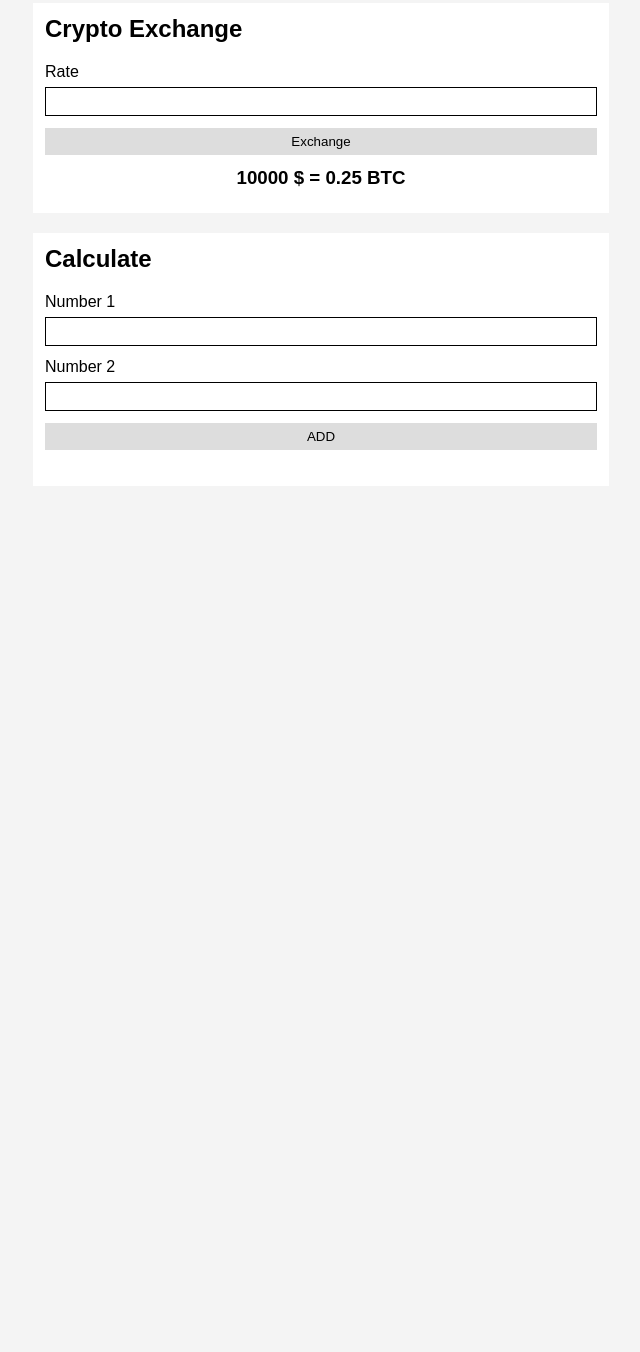
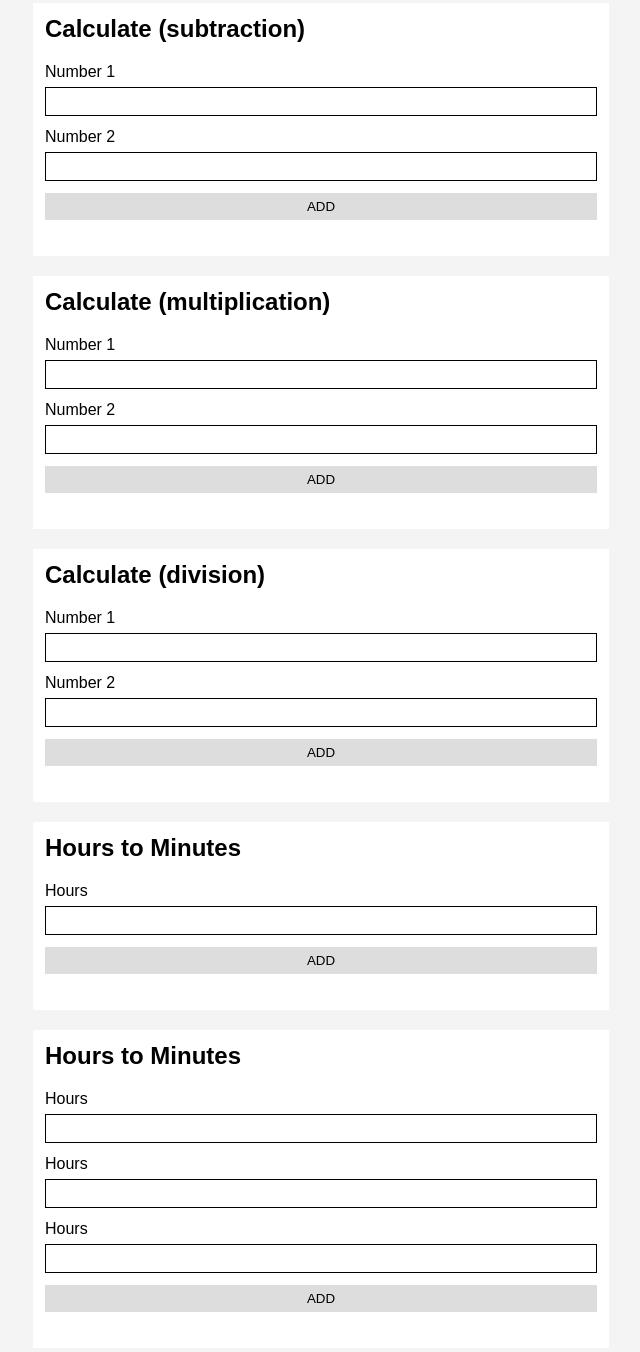
Before and after one commit to LitvinovaOlha1905/telran-fe-hw, a plain HTML site: page task-js-1/index.html in a window 1280 px wide. Shown: the part 17-1369 px from the top of the page, without its empty margins (319-959 px from the left). Before the commit the page ends 800 px from the top, so only its background shows below. Drawn offline with Linux system fonts and the light colour scheme.

Commit message:
new task-js-1

```diff
--- a/task-js-1/css/style.css
+++ b/task-js-1/css/style.css
@@ -51,4 +51,6 @@ body {
 .result {
   padding: 12px 0;
   text-align: center;
+
+  color: #d1e083;
 }
--- a/task-js-1/index.html
+++ b/task-js-1/index.html
@@ -1,5 +1,6 @@
 <!DOCTYPE html>
 <html lang="en">
+
 <head>
   <meta charset="UTF-8" />
   <meta name="viewport" content="width=device-width, initial-scale=1.0" />
@@ -8,22 +9,31 @@
 </head>
 
 <body>
+
+  <!-- ========================= Задача 1 ========================= -->
+
   <section class="container">
-      <h2 class="title">Crypto Exchange</h2>
+    <h2 class="title">Calculate (subtraction)</h2>
 
     <div class="form">
       <div class="form__item">
-          <label>Rate</label>
-          <input type="text" class="form__input-1 input-1" />
+        <label for="">Number 1</label>
+        <input type="text" class="form__input input-1" />
       </div>
-        <button class="btn" onclick="exchange()">Exchange</button>
+      <div class="form__item">
+        <label for="">Number 2</label>
+        <input type="text" class="form__input input-2" />
+      </div>
+      <button class="btn" onclick="subtract()">ADD</button>
     </div>
 
-      <h3 class="result result-1">10000 $ = 0.25 BTC</h3>
+    <h3 class="result result-3"></h3>
   </section>
 
+  <!-- ========================= Задача 2 ========================= -->
+
   <section class="container">
-      <h2 class="title">Calculate</h2>
+    <h2 class="title">Calculate (multiplication)</h2>
 
     <div class="form">
       <div class="form__item">
@@ -34,12 +44,74 @@
         <label for="">Number 2</label>
         <input type="text" class="form__input input-4" />
       </div>
-        <button class="btn" onclick="add()">ADD</button>
+      <button class="btn" onclick="multiply()">ADD</button>
     </div>
 
     <h3 class="result result-3"></h3>
   </section>
 
-    <script src="./js/script.js"></script>
+  <!-- ========================= Задача 3 ========================= -->
+
+  <section class="container">
+    <h2 class="title">Calculate (division)</h2>
+
+    <div class="form">
+      <div class="form__item">
+        <label for="">Number 1</label>
+        <input type="text" class="form__input input-5" />
+      </div>
+      <div class="form__item">
+        <label for="">Number 2</label>
+        <input type="text" class="form__input input-6" />
+      </div>
+      <button class="btn" onclick="divide()">ADD</button>
+    </div>
+
+    <h3 class="result result-3"></h3>
+  </section>
+
+  <!-- ========================= Задача 4 ========================= -->
+
+  <section class="container">
+    <h2 class="title">Hours to Minutes</h2>
+
+    <div class="form">
+      <div class="form__item">
+        <label for="">Hours</label>
+        <input type="text" class="form__input input" />
+      </div>
+      <button class="btn" onclick="getMinutes()">ADD</button>
+    </div>
+
+    <h3 class="result result-3"></h3>
+  </section>
+
+  <!-- ========================= Задача 5 ========================= -->
+
+  <section class="container">
+    <h2 class="title">Hours to Minutes</h2>
+
+    <div class="form">
+      <div class="form__item">
+        <label for="">Hours</label>
+        <input type="text" class="form__input input-7" />
+      </div>
+      <div class="form__item">
+        <label for="">Hours</label>
+        <input type="text" class="form__input input-8" />
+      </div>
+      <div class="form__item">
+        <label for="">Hours</label>
+        <input type="text" class="form__input input-9" />
+      </div>
+      <button class="btn" onclick="calculateAverage()">ADD</button>
+    </div>
+
+    <h3 class="result result-3"></h3>
+  </section>
+
+
+  <script src="./js/hw-script.js"></script>
 </body>
+
 </html>
--- /dev/null
+++ b/task-js-1/js/hw-script.js
@@ -0,0 +1,97 @@
+// ========================= Задача 1 =========================
+
+// Функция subtract() будет выполнять вычитание двух чисел и возвращать результат.
+// Получает значения из двух input-полей
+// Преобразует полученные значения в числа с помощью Number() или +.
+// Выполняет вычитание (-) второго числа из первого и сохраняет результат в переменную result.
+// Обновляет содержимое элемента с классом result, выводя в нем выражение и результат вычитания.
+// Пример если input1 = 8, input2 = 4 то результат будет: Результат: 8 - 4 = 4
+
+function subtract() {
+	let currentValue1 = +document.querySelector(".input-1").value
+	let currentValue2 = +document.querySelector(".input-2").value
+	let result = currentValue1 - currentValue2
+
+	console.log(
+		`input1 = ${currentValue1}, input2 = ${currentValue2};
+      result: ${currentValue1} - ${currentValue2} = ${result}`
+	)
+}
+
+// ========================= Задача 2 =========================
+
+// Функция multiply() будет выполнять умножение двух чисел и возвращать результат.
+// Получает значения из двух input-полей
+// Преобразует полученные значения в числа с помощью Number() или +.
+// Выполняет умножение (*) первого числа на второе и сохраняет результат в переменную result.
+// Обновляет содержимое элемента с классом result, выводя в нем выражение и результат умножения.
+// Пример если input1 = 3, input2 = 4 то результат будет: Результат: 3 * 4 = 12
+
+function multiply() {
+	let currentValue3 = +document.querySelector(".input-3").value
+	let currentValue4 = +document.querySelector(".input-4").value
+	let result = currentValue3 * currentValue4
+
+	console.log(`input-3 = ${currentValue3}, input-4 = ${currentValue4};
+result: ${currentValue3} * ${currentValue4} = ${result}`)
+}
+
+// ========================= Задача 3 =========================
+
+// Функция divide() будет выполнять деление двух чисел и возвращать результат.
+// Получает значения из двух input-полей
+// Преобразует полученные значения в числа с помощью Number() или +.
+// Выполняет деление (/) первого числа на второе и сохраняет результат в переменную result.
+// Обновляет содержимое элемента с классом result, выводя в нем выражение и результат деления.
+// Пример если input1 = 8, input2 = 4 то результат будет: Результат: 8 / 4 = 2
+
+function divide() {
+	let currentValue5 = +document.querySelector(".input-5").value
+	let currentValue6 = +document.querySelector(".input-6").value
+	let result = (currentValue5 / currentValue6).toFixed(2)
+
+	console.log(`input-5 = ${currentValue5}, input-6 = ${currentValue6};
+result: ${currentValue5} * ${currentValue6} = ${result}`)
+}
+
+// ========================= Задача 4 =========================
+
+// Функция getMinutes() будет получать количество часов и возвращать количество минут
+// Получает значения из одного input-поле
+// Преобразует полученные значение в число с помощью Number() или +.
+// Преобразует введенное число в минуты
+// Обновляет содержимое элемента с классом result, выводя в нем выражение и результат.
+// Пример если input = 2 то результат будет: Результат: 2 часа = 120 минут
+
+function getMinutes() {
+	let currentValueHours = +document.querySelector(".input").value
+	let minutes = 60
+	let valueMinutes = currentValueHours * minutes
+
+	console.log(
+		`input = ${currentValueHours}, result: ${currentValueHours} hours = ${valueMinutes} minutes`
+	)
+}
+
+// ========================= Задача 5 =========================
+
+// Функция calculateAverage() будет показывать среднее значение из трех чисел
+// Эта функция получает значения из трех input-полей
+// Преобразует полученные значение в число с помощью Number() или +.
+// Вычисляет среднее значение, разделив сумму чисел на их количество
+// Обновляет содержимое элемента с классом result, выводя в нем выражение и результат.
+// Пример если input1 = 5, input2 = 2, input3 = 8 то результат будет: Среднее значение от: 5 + 2 + 8 = 15 / 3 = 5
+
+function calculateAverage() {
+	let currentValue7 = +document.querySelector(".input-7").value
+	let currentValue8 = +document.querySelector(".input-8").value
+	let currentValue9 = +document.querySelector(".input-9").value
+
+	let overallResult = currentValue7 + currentValue8 + currentValue9
+	let result = (overallResult / 3).toFixed(2)
+
+	console.log(
+		`input-7 = ${currentValue7}, input-8 = ${currentValue8}, input-9 = ${currentValue9};
+      The average value of: ${currentValue7} + ${currentValue8} + ${currentValue9} = ${overallResult} / 3 = ${result}`
+	)
+}
--- a/task-js-1/js/script.js
+++ /dev/null
@@ -1,25 +0,0 @@
-let rate = 42000
-
-function exchange() {
-    //console.log("Hello World!!!")
-    //alert("Ok")
-    let currentValue = document.querySelector(".input-1").value;
-    let result = (currentValue / rate).toFixed(2)
-
-    document.querySelector(".result-1").innerHTML = currentValue + " $ = " + result + " BTC"; // 10000 $ = 0.25 BTC
-
-    console.log(result)
-}
-
-// вносить значение
-// присвоить к переменным
-// математика
-// результат
-
-function add() {
-    let currentValue1 = +document.querySelector(".input-3").value;
-    let currentValue2 = +document.querySelector(".input-4").value;
-    let result = currentValue1 + currentValue2;
-
-    console.log(result)
-}
```
Also changed, not shown: task-js-1/img/adventure_time.jpg (deleted), task-js-1/img/gravity_falls.jpg (deleted), task-js-1/img/gumball.jpg (deleted), task-js-1/img/rick_and_morty.jpg (deleted). Lines whose indentation alone changed are shown as unchanged.
